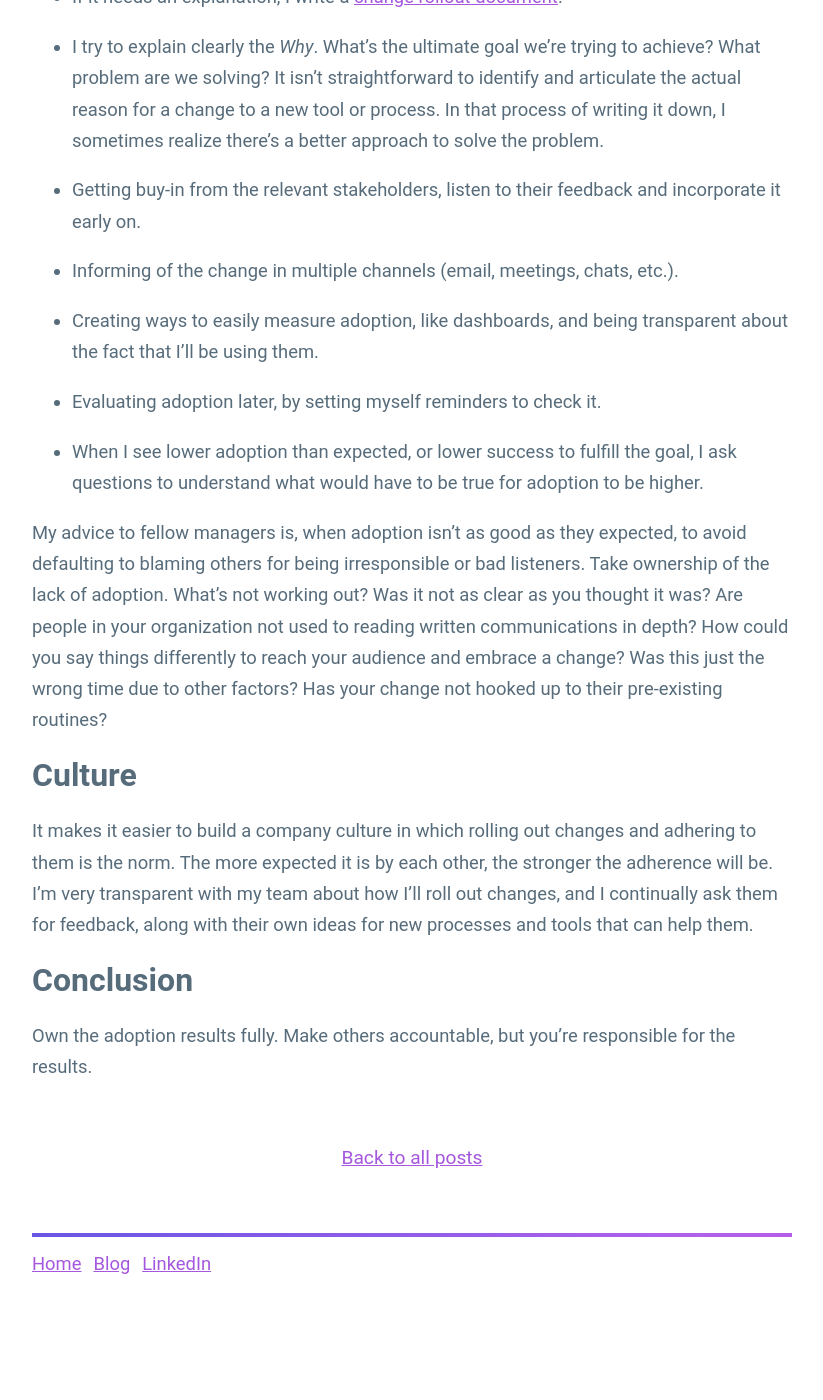
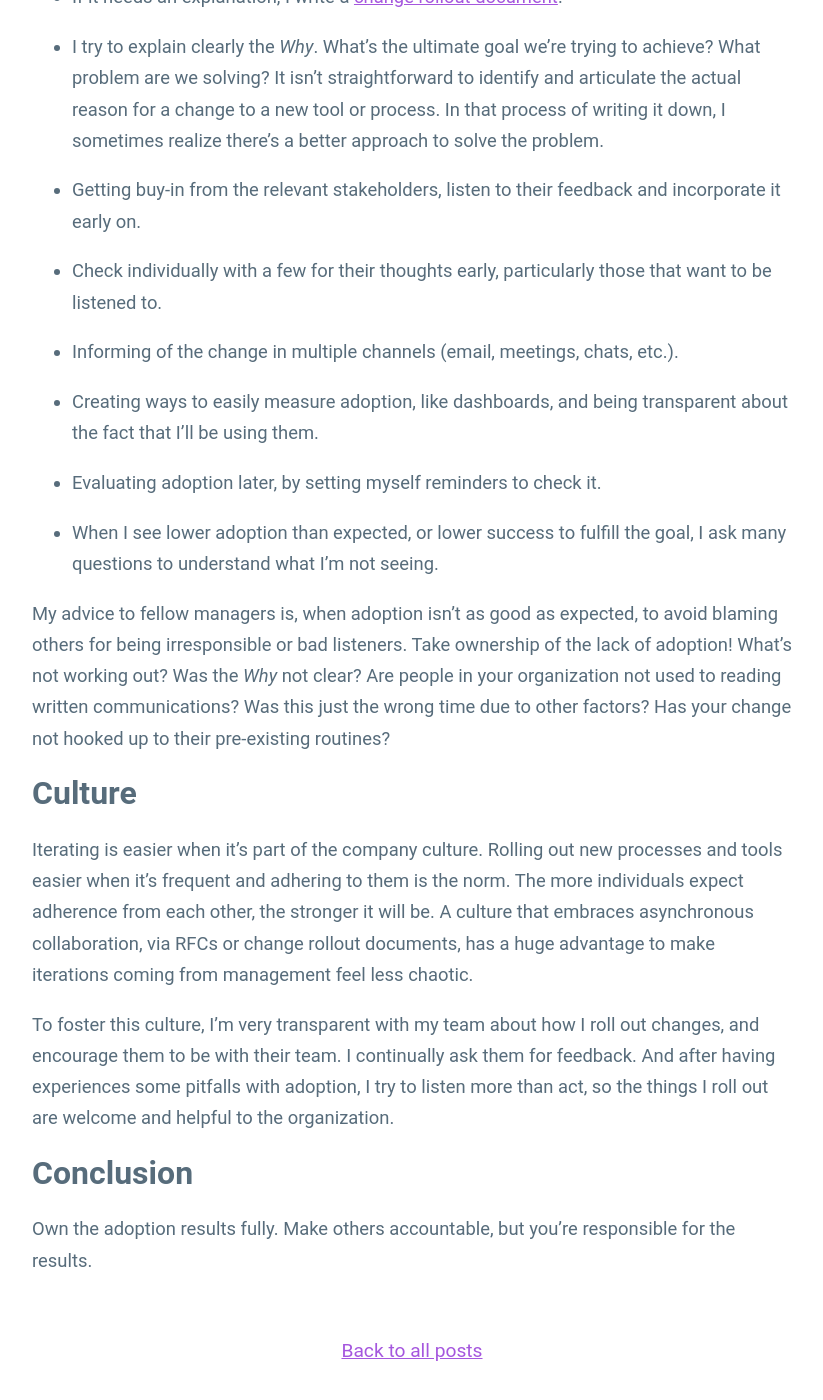
Before and after one commit to guillermodlpa/site, a Jekyll site: the page built from _posts/2021-11-28-thoughts-on-adoption-of-new-tools-and-processes.markdown, in a window 1280 px wide and 1400 px high, scrolled down 1723 px. Shown: the whole window, without its empty margins (228-1051 px from the left). Built offline with Jekyll 4.4.1, drawn with Linux system fonts in a browser that asks for light colours; before the commit the page ends 3029 px from its top, so only the background shows below that; some of the changed text lies outside the part shown.

Commit message:
Updated Thoughts On Adoption Of New Tools And Processes

```diff
--- a/_posts/2021-11-28-thoughts-on-adoption-of-new-tools-and-processes.markdown
+++ b/_posts/2021-11-28-thoughts-on-adoption-of-new-tools-and-processes.markdown
@@ -31,19 +31,23 @@ With the mindset of being fully responsible for the (lack of) adoption of a chan
 
 * Getting buy-in from the relevant stakeholders, listen to their feedback and incorporate it early on.
 
+* Check individually with a few for their thoughts early, particularly those that want to be listened to.
+
 * Informing of the change in multiple channels (email, meetings, chats, etc.).
 
 * Creating ways to easily measure adoption, like dashboards, and being transparent about the fact that I'll be using them.
 
 * Evaluating adoption later, by setting myself reminders to check it.
 
-* When I see lower adoption than expected, or lower success to fulfill the goal, I ask questions  to understand what would have to be true for adoption to be higher.
+* When I see lower adoption than expected, or lower success to fulfill the goal, I ask many questions  to understand what I'm not seeing.
 
-My advice to fellow managers is, when adoption isn't as good as they expected, to avoid defaulting to blaming others for being irresponsible or bad listeners. Take ownership of the lack of adoption. What's not working out? Was it not as clear as you thought it was? Are people in your organization not used to reading written communications in depth? How could you say things differently to reach your audience and embrace a change? Was this just the wrong time due to other factors? Has your change not hooked up to their pre-existing routines?
+My advice to fellow managers is, when adoption isn't as good as expected, to avoid blaming others for being irresponsible or bad listeners. Take ownership of the lack of adoption! What's not working out? Was the *Why* not clear? Are people in your organization not used to reading written communications? Was this just the wrong time due to other factors? Has your change not hooked up to their pre-existing routines?
 
 # Culture
 
-It makes it easier to build a company culture in which rolling out changes and adhering to them is the norm. The more expected it is by each other, the stronger the adherence will be. I'm very transparent with my team about how I'll roll out changes, and I continually ask them for feedback, along with their own ideas for new processes and tools that can help them.
+Iterating is easier when it's part of the company culture. Rolling out new processes and tools easier when it's frequent and adhering to them is the norm. The more individuals expect adherence from each other, the stronger it will be. A culture that embraces asynchronous collaboration, via RFCs or change rollout documents, has a huge advantage to make iterations coming from management feel less chaotic.
+
+To foster this culture, I'm very transparent with my team about how I roll out changes, and encourage them to be with their team. I continually ask them for feedback. And after having experiences some pitfalls with adoption, I try to listen more than act, so the things I roll out are welcome and helpful to the organization.
 
 # Conclusion
 
```
Also changed, not shown: other parts of _posts/2021-11-28-thoughts-on-adoption-of-new-tools-and-processes.markdown (+1 -1 lines).
